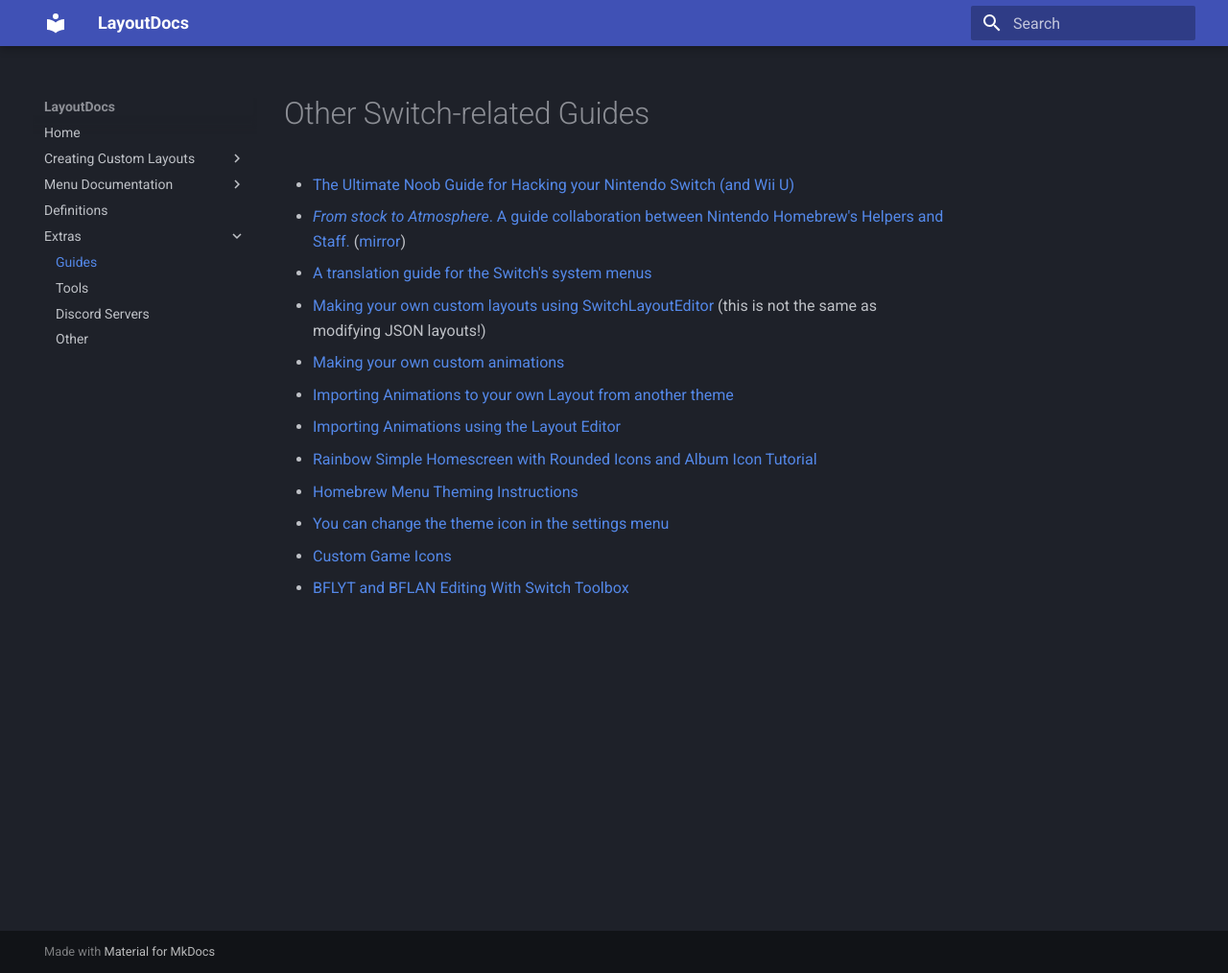
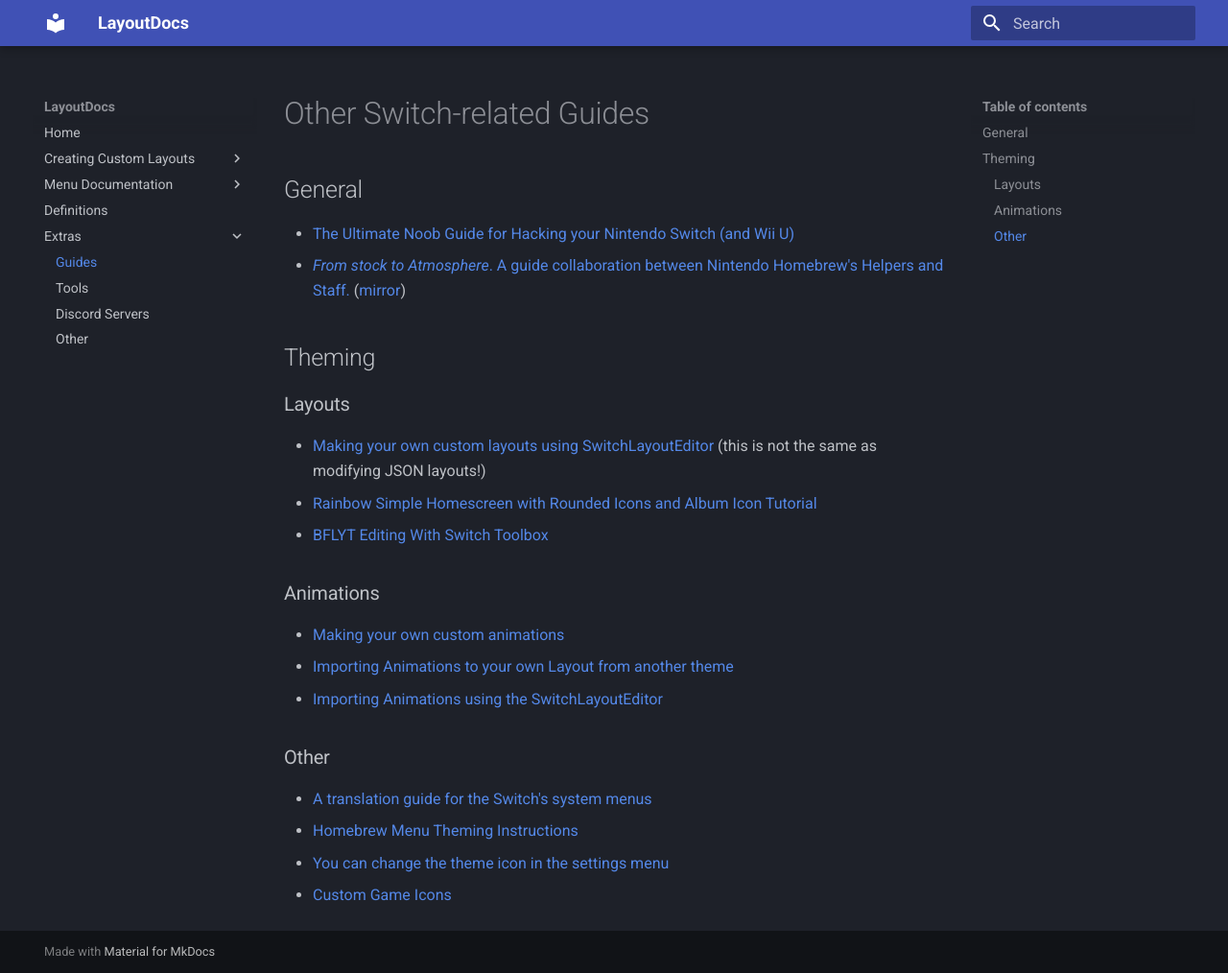
Before and after one commit to ThemezerNX/LayoutDocs, an MkDocs documentation site: the page built from docs/extras/guides.md, in a window 1280 px wide and 1014 px high. Shown: the whole window at 96% size. Built offline with MkDocs 1.6.1 and Material for MkDocs 9.7.7, drawn with Linux system fonts in a browser that asks for light colours.

Commit message:
Improve guides page

```diff
--- a/docs/extras/guides.md
+++ b/docs/extras/guides.md
@@ -1,14 +1,27 @@
 # Other Switch-related Guides
+
+## General
 
 -   [The Ultimate Noob Guide for Hacking your Nintendo Switch (and Wii U)](https://switch.homebrew.guide/homebrew_dev/introduction.html)
 -   [_From stock to Atmosphere_. A guide collaboration between Nintendo Homebrew's Helpers and Staff.](https://switchgui.de/switch-guide/) ([mirror](https://nh-server.github.io/switch-guide/))
--   [A translation guide for the Switch's system menus](https://github.com/bandithedoge/switch-pl/wiki)
+
+## Theming
+
+### Layouts
+
 -   [Making your own custom layouts using SwitchLayoutEditor](https://github.com/FuryBaguette/SwitchLayoutEditor/wiki) (this is not the same as modifying JSON layouts!)
+-   [Rainbow Simple Homescreen with Rounded Icons and Album Icon Tutorial](https://www.reddit.com/r/NXThemes/comments/ba5o8i/rainbow_simple_homescreen_with_rounded_icons_and/)
+-   [BFLYT Editing With Switch Toolbox](https://github.com/KillzXGaming/Switch-Toolbox/wiki/BFLYT-Editing)
+
+### Animations
+
 -   [Making your own custom animations](https://www.reddit.com/r/NXThemes/comments/biu5hc/making_your_own_custom_animations/)
 -   [Importing Animations to your own Layout from another theme](https://www.reddit.com/r/NXThemes/comments/biti3d/importing_animations_to_your_own_layout_from/)
--   [Importing Animations using the Layout Editor](https://www.reddit.com/r/NXThemes/comments/bkb5ix/importing_animations_using_the_layout_editor/)
--   [Rainbow Simple Homescreen with Rounded Icons and Album Icon Tutorial](https://www.reddit.com/r/NXThemes/comments/ba5o8i/rainbow_simple_homescreen_with_rounded_icons_and/)
+-   [Importing Animations using the SwitchLayoutEditor](https://www.reddit.com/r/NXThemes/comments/bkb5ix/importing_animations_using_the_layout_editor/)
+
+### Other
+
+-   [A translation guide for the Switch's system menus](https://github.com/bandithedoge/switch-pl/wiki)
 -   [Homebrew Menu Theming Instructions](https://switchbrew.org/wiki/Homebrew_Menu#Themes)
 -   [You can change the theme icon in the settings menu](https://www.reddit.com/r/NXThemes/comments/anejej/psa_you_can_change_the_theme_icon_in_the_settings/)
 -   [Custom Game Icons](https://github.com/hotshotz79/NX-Custom-Game-Icons)
--   [BFLYT and BFLAN Editing With Switch Toolbox](https://github.com/KillzXGaming/Switch-Toolbox/wiki/BFLYT-Editing)
```
